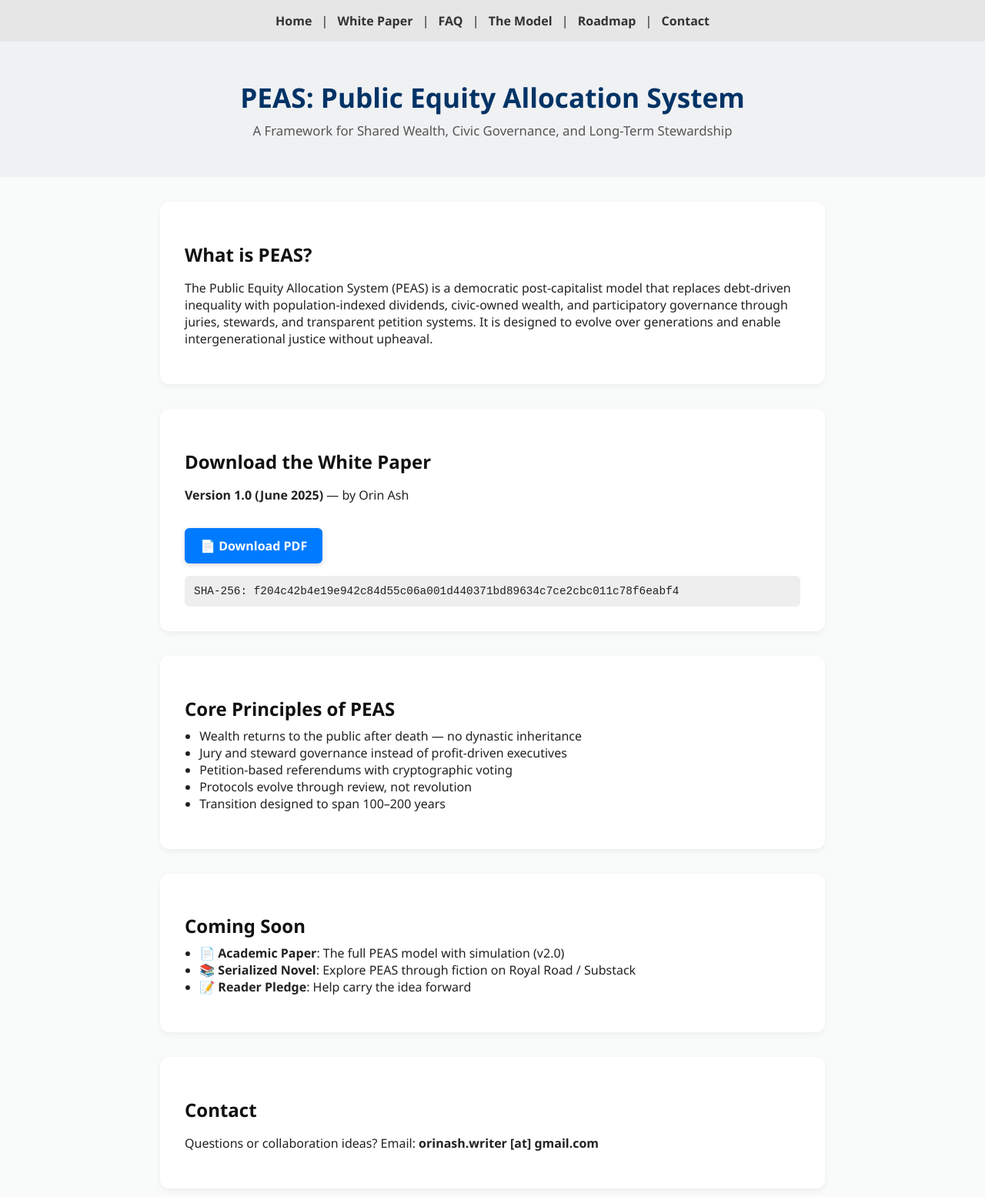
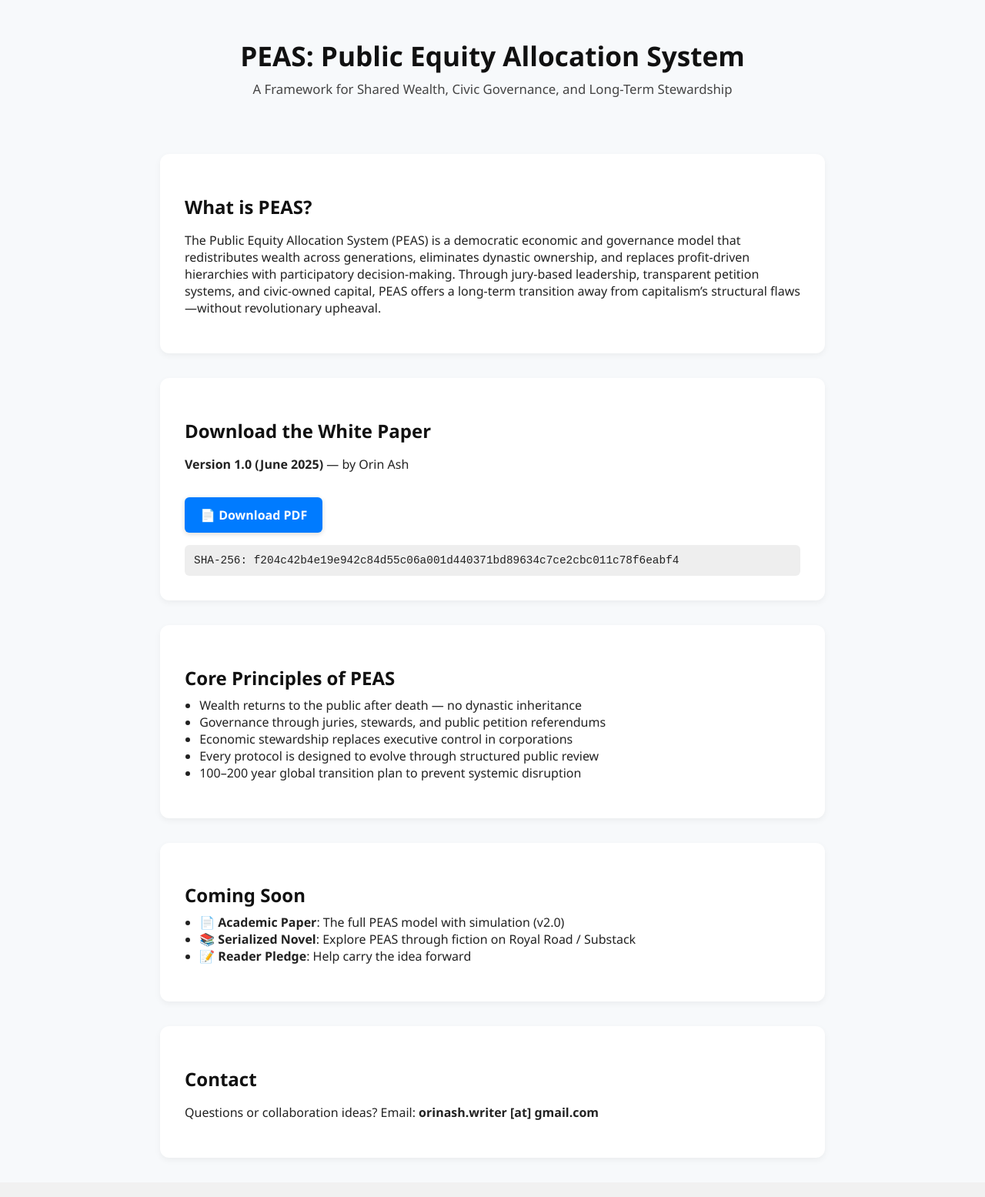
Before and after one commit to OrinAsh/peasframework, a plain HTML site: page index.html in a window 1280 px wide. Shown: the top 1555 px of the page at 77% size. Drawn offline with Linux system fonts and the light colour scheme.

Commit message:
Update index.html

```diff
--- a/index.html
+++ b/index.html
@@ -8,39 +8,8 @@
     body {
       font-family: "Segoe UI", Arial, sans-serif;
       margin: 0;
-      background: #f9fafa;
+      background: #f7f9fb;
       color: #222;
-    }
-
-    nav {
-      background:#e6e6e6;
-      padding: 1rem;
-      text-align: center;
-    }
-
-    nav a {
-      margin: 0 0.5rem;
-      text-decoration: none;
-      color: #333;
-      font-weight: bold;
-    }
-
-    header {
-      background: #f0f1f3;
-      color: #003366;
-      text-align: center;
-      padding: 3rem 1rem 2rem;
-    }
-
-    header h1 {
-      font-size: 2.2rem;
-      margin: 0;
-    }
-
-    header p {
-      font-size: 1.05rem;
-      margin-top: 0.5rem;
-      color: #555;
     }
 
     section {
@@ -52,9 +21,25 @@
       box-shadow: 0 3px 8px rgba(0,0,0,0.05);
     }
 
-    h2 {
+    h1, h2 {
       color: #111;
       margin-bottom: 0.5rem;
+    }
+
+    header {
+      text-align: center;
+      padding: 3rem 1rem 1.5rem;
+    }
+
+    header h1 {
+      font-size: 2.2rem;
+      margin: 0;
+    }
+
+    header p {
+      font-size: 1.05rem;
+      margin-top: 0.5rem;
+      color: #444;
     }
 
     ul {
@@ -100,16 +85,6 @@
 </head>
 <body>
 
-<!-- Navigation -->
-<nav>
-  <a href="index.html">Home</a> |
-  <a href="whitepaper.html">White Paper</a> |
-  <a href="faq.html">FAQ</a> |
-  <a href="model.html">The Model</a> |
-  <a href="roadmap.html">Roadmap</a> |
-  <a href="contact.html">Contact</a>
-</nav>
-
 <!-- Hero Section -->
 <header>
   <h1>PEAS: Public Equity Allocation System</h1>
@@ -119,7 +94,7 @@
 <!-- Intro Paragraph -->
 <section>
   <h2>What is PEAS?</h2>
-  <p>The Public Equity Allocation System (PEAS) is a democratic post-capitalist model that replaces debt-driven inequality with population-indexed dividends, civic-owned wealth, and participatory governance through juries, stewards, and transparent petition systems. It is designed to evolve over generations and enable intergenerational justice without upheaval.</p>
+  <p>The Public Equity Allocation System (PEAS) is a democratic economic and governance model that redistributes wealth across generations, eliminates dynastic ownership, and replaces profit-driven hierarchies with participatory decision-making. Through jury-based leadership, transparent petition systems, and civic-owned capital, PEAS offers a long-term transition away from capitalism’s structural flaws—without revolutionary upheaval.</p>
 </section>
 
 <!-- White Paper Download -->
@@ -135,10 +110,10 @@
   <h2>Core Principles of PEAS</h2>
   <ul>
     <li>Wealth returns to the public after death — no dynastic inheritance</li>
-    <li>Jury and steward governance instead of profit-driven executives</li>
-    <li>Petition-based referendums with cryptographic voting</li>
-    <li>Protocols evolve through review, not revolution</li>
-    <li>Transition designed to span 100–200 years</li>
+    <li>Governance through juries, stewards, and public petition referendums</li>
+    <li>Economic stewardship replaces executive control in corporations</li>
+    <li>Every protocol is designed to evolve through structured public review</li>
+    <li>100–200 year global transition plan to prevent systemic disruption</li>
   </ul>
 </section>
 
```
